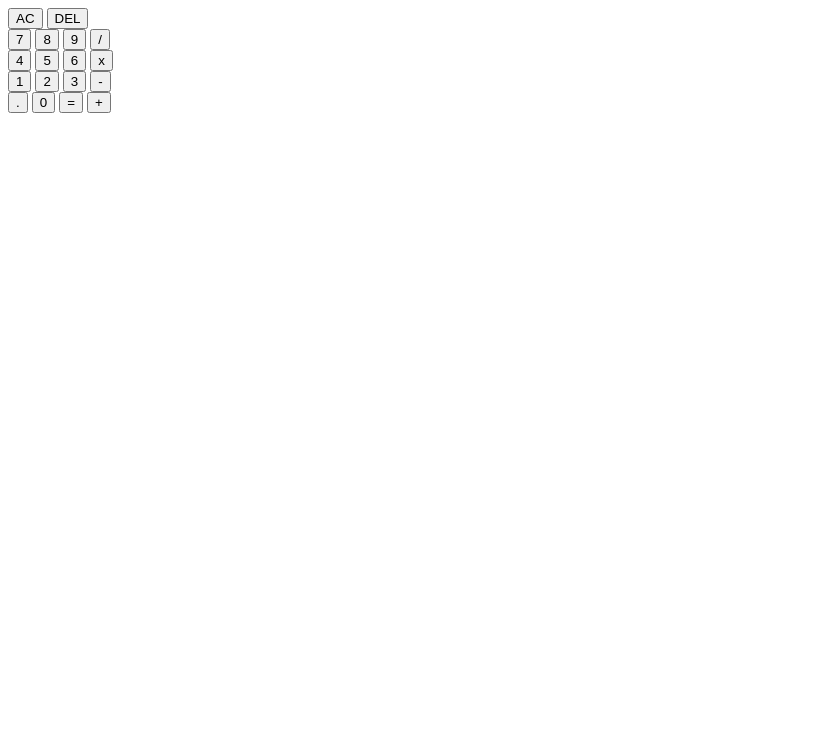
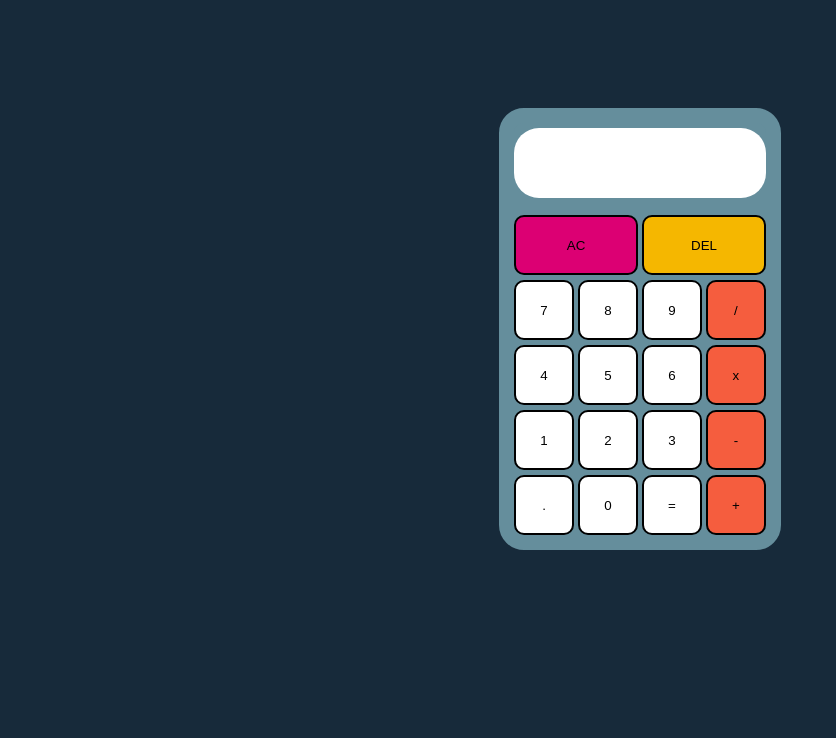
Before and after one commit to kellondavid/calculator, a plain HTML site: page index.html in a window 1280 px wide. Shown: the top 738 px of the page, without its empty margins (0-836 px from the left). Drawn offline with Linux system fonts and the light colour scheme; a web font is replaced by a local one.

Commit message:
add css for background color, calculator color, footer

```diff
--- a/index.html
+++ b/index.html
@@ -6,8 +6,13 @@
     <meta name="viewport" content="width=device-width, initial-scale=1.0">
     <title>Calculator</title>
     <link rel="stylesheet" href="./style.css">
+    <script src="https://kit.fontawesome.com/1ef3d5c65e.js" crossorigin="anonymous"></script>
+    <link rel="preconnect" href="https://fonts.googleapis.com">
+<link rel="preconnect" href="https://fonts.gstatic.com" crossorigin>
+<link href="https://fonts.googleapis.com/css2?family=Annie+Use+Your+Telescope&family=Indie+Flower&family=League+Script&family=Merriweather&family=Montserrat:wght@100;400;900&family=Roboto&family=Sacramento&display=swap" rel="stylesheet">
 </head>
 <body>
+    <div class="calc">
         <div class="display">
             <div class="previous-number">
             </div>
@@ -15,8 +20,8 @@
         </div>
         <div class="btns">
             <div>
-            <button class="clear">AC</button>
-            <button class="delete">DEL</button>
+                <button class="topBtns clear">AC</button>
+                <button class="topBtns delete">DEL</button>
             </div>
             <div class="row1">
                 <div class="num-btns1">
@@ -45,6 +50,11 @@
                 </div>
             </div>
         </div>
+    </div>
+    <footer>
+        <h3 class="signature">Copyright © <script>document.write(new Date().getFullYear());</script> kellondavid <a href="https://github.com/kellondavid"><i class="fa-brands fa-github"></i></h3></a>
+    </footer>
+    </footer>
 </body>
 <script src="./script.js"></script>
 </html>
--- a/style.css
+++ b/style.css
@@ -0,0 +1,68 @@
+body {
+    background-color: #172a3a;
+    font-family: 'Roboto', sans-serif;
+    display: flex;
+    justify-content: center;
+    align-items: center;
+}
+
+.calc {
+    margin-top: 100px;
+    border: solid #658e9c;
+    border-width: 15px;
+    border-radius: 25px;
+    background-color: #658e9c;
+}
+
+.display {
+    display: flex;
+    flex-direction: row;
+    background-color: white;
+    height: 70px;
+    width: auto;
+    border-radius: 25px;
+    margin-bottom: 12px;
+    margin-top: 5px;
+}
+
+.topBtns {
+    width: 124px;
+}
+
+.clear {
+    background-color: #DC0073;
+}
+
+.delete {
+    background-color: #F5B700;
+}
+
+.operator {
+    background-color: #f55d3e;
+}
+
+button {
+    border: 2px black solid;
+    width: 60px;
+    height: 60px;
+    margin-top: 5px;
+    background-color: white;
+    color: black;
+    border-radius: 10px;
+}
+
+footer {
+    position: absolute;
+    bottom: 0;
+    text-align: center;
+    color: white;
+}
+
+.fa-github:hover {
+    transform: rotate(360deg);
+  }
+
+.fa-github {
+    color: white;
+    transition: transform 0.3s ease-in-out;
+  }
```
Lines whose indentation alone changed are shown as unchanged.
